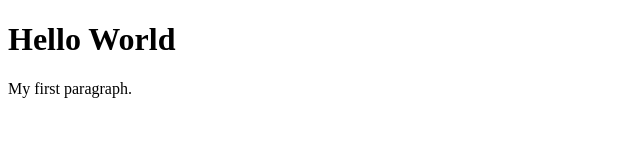
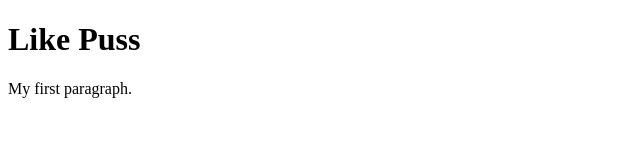
Before and after one commit to FlSHTANK/natthakit, a plain HTML site: page index.html in a window 1280 px wide. Shown: the whole page, without its empty margins (0-640 px from the left). Drawn offline with Linux system fonts and the light colour scheme.

Commit message:
Update index.html

```diff
--- a/index.html
+++ b/index.html
@@ -4,7 +4,7 @@
   <title>Page Title</title>
 </head>
 <body>
-  <h1>Hello World</h1>
+  <h1>Like Puss</h1>
   <p>My first paragraph.</p>
 </body>
 </html>
```
